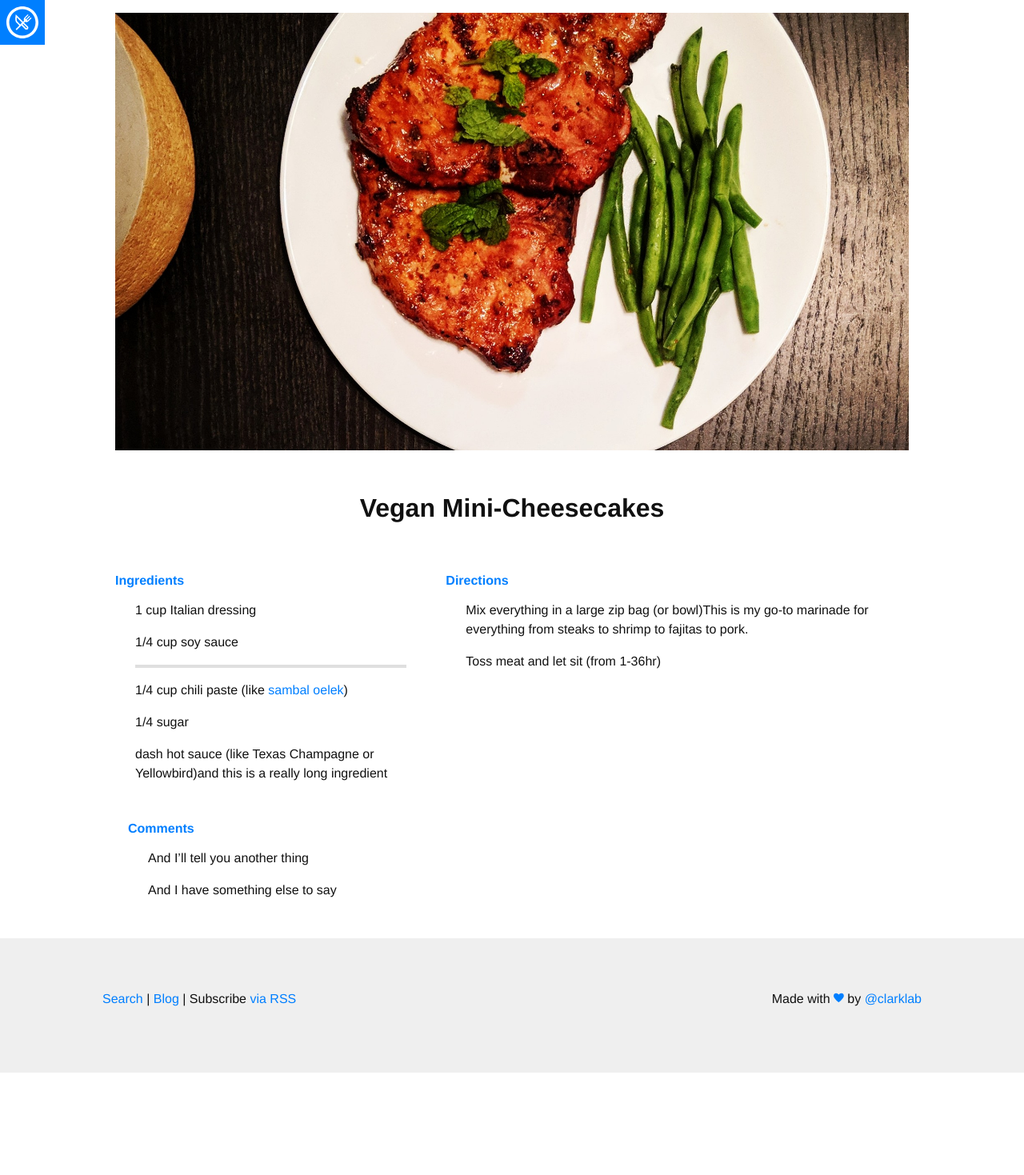
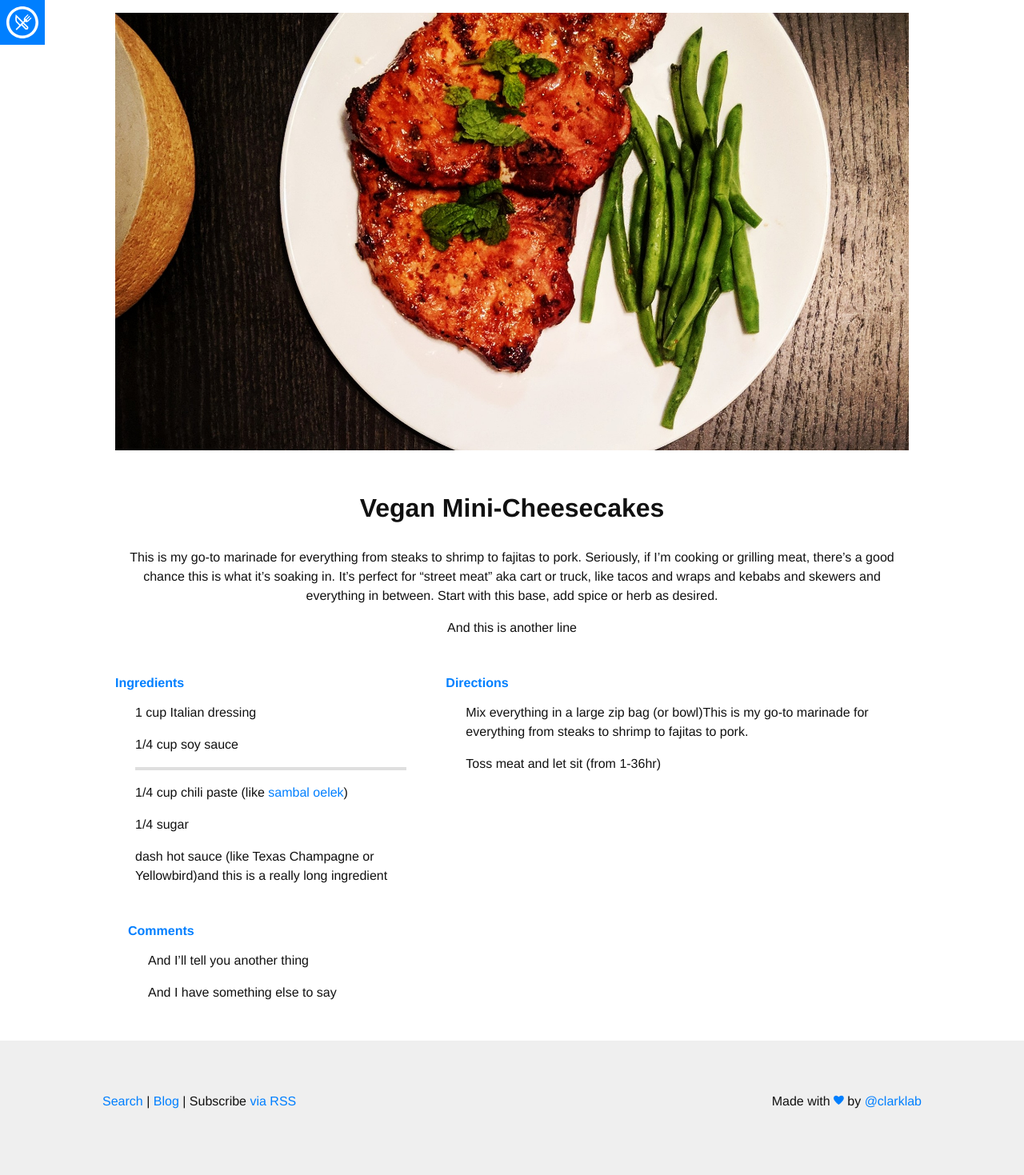
Before and after one commit to lynda365/lynda365.github.io, a Jekyll site: the page built from _recipes/vegan-mini-cheesecakes.md, in a window 1280 px wide. Shown: the whole page at 80% size. Built offline with Jekyll 4.4.1, drawn with Linux system fonts in a browser that asks for light colours; nearby versions of some CDN libraries; some web fonts are replaced; before the commit the page ends 1341 px from its top, so only the background shows below that.

Commit message:
Update vegan-mini-cheesecakes.md

```diff
--- a/_recipes/vegan-mini-cheesecakes.md
+++ b/_recipes/vegan-mini-cheesecakes.md
@@ -22,3 +22,7 @@ comment:
 - And I have something else to say
 
 ---
+
+This is my go-to marinade for everything from steaks to shrimp to fajitas to pork. Seriously, if I'm cooking or grilling meat, there's a good chance this is what it's soaking in. It's perfect for "street meat" aka cart or truck, like tacos and wraps and kebabs and skewers and everything in between. Start with this base, add spice or herb as desired.
+
+And this is another line
```
